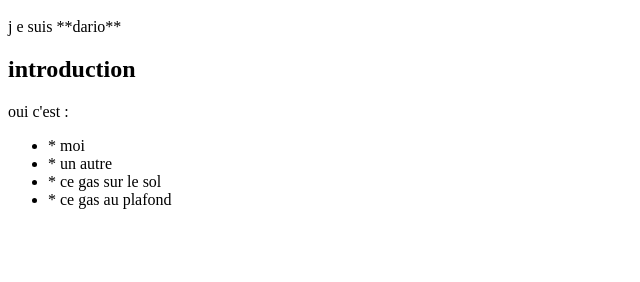
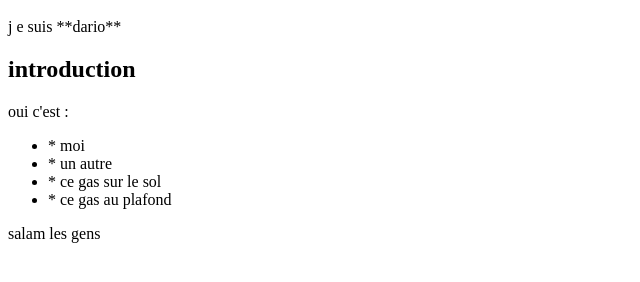
Before and after one commit to Dario-Dario-Dario/helloworld, a plain HTML site: page index.html in a window 1280 px wide. Shown: the part 48-330 px from the top of the page, without its empty margins (0-640 px from the left). Drawn offline with Linux system fonts and the light colour scheme.

Commit message:
ajout para

```diff
--- a/index.html
+++ b/index.html
@@ -8,3 +8,4 @@
   <li>* ce gas sur le sol</li>
   <li>* ce gas au plafond</li>
 </ul>
+<p>salam les gens </p>
```
